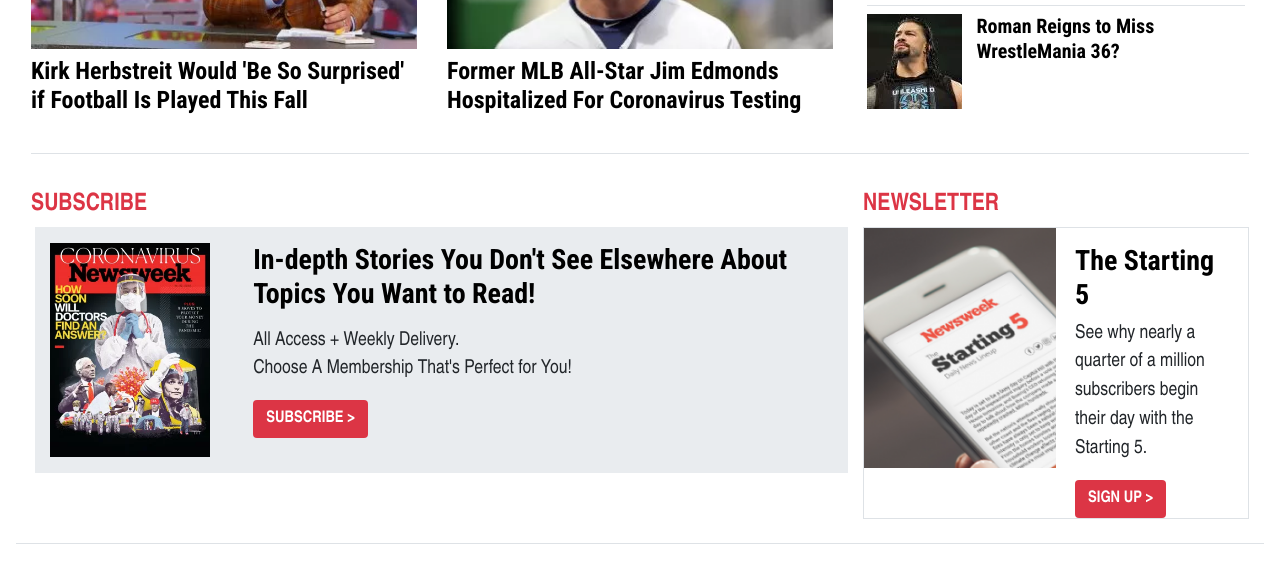
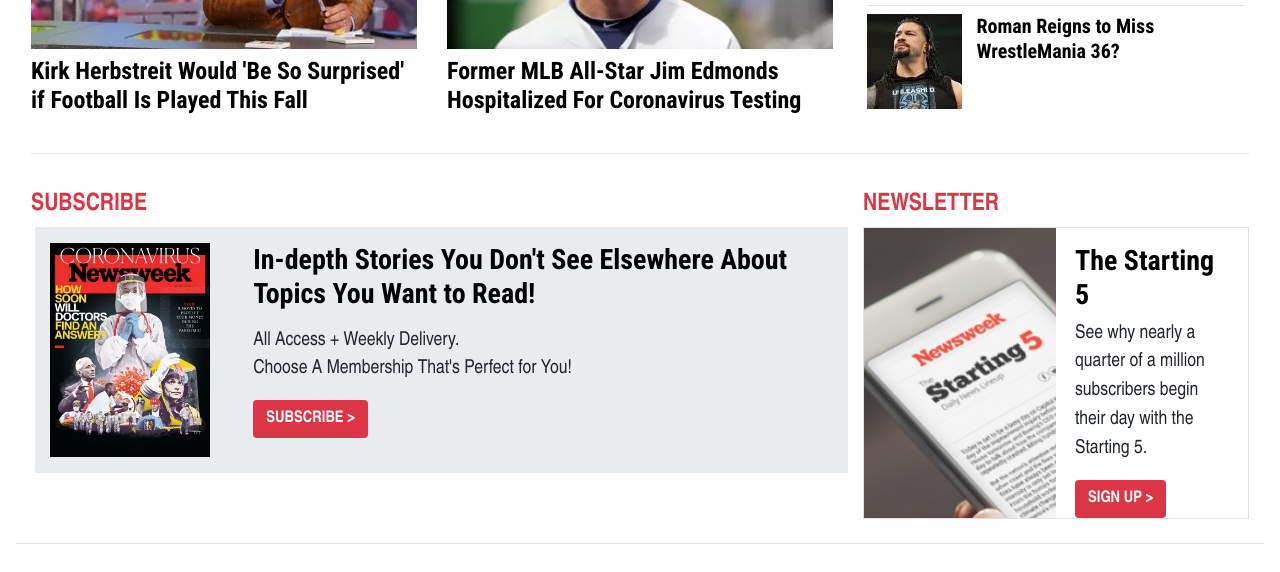
Before and after one commit to teekaytech/Newsweek-Clone, a plain HTML site: page index.html in a window 1280 px wide. Shown: the part 9056-9628 px from the top of the page. Drawn offline with nearby package versions, Linux system fonts and the light colour scheme.

```diff
--- a/style.css
+++ b/style.css
@@ -32,5 +32,5 @@ a:hover {
 .newsletter {
   background: url('assets/img/starting5-homepage.png') center no-repeat;
   background-size: cover;
-  height: 240px;
+  min-height: 240px;
 }
```
Also changed, not shown: assets/img/screen-one.jpg (added), 1 other file.
